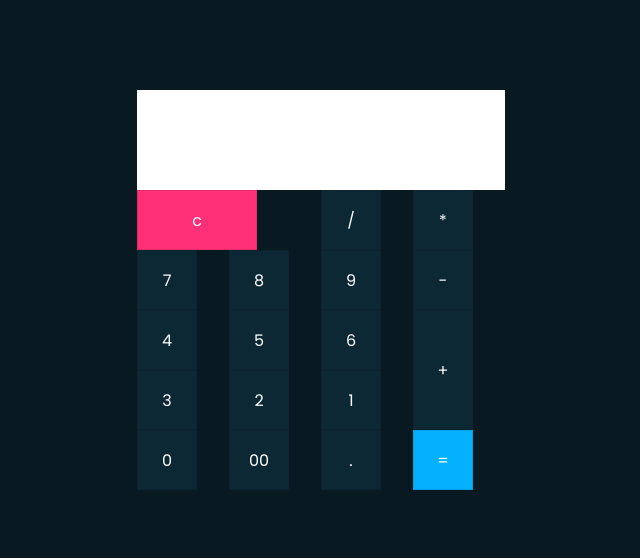
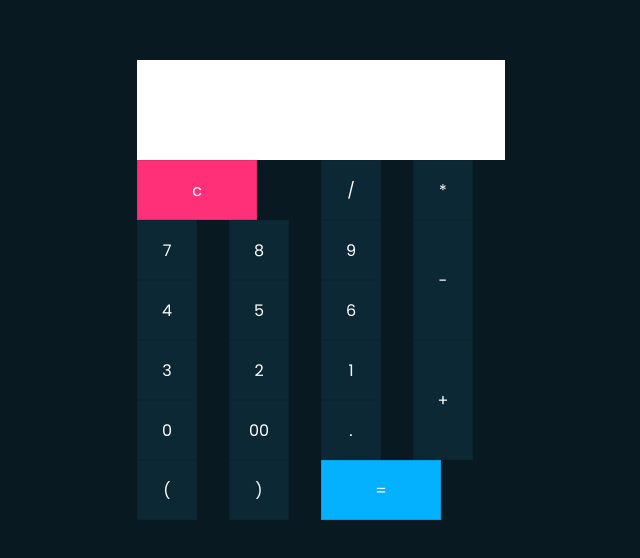
Before and after one commit to fN9ne/calculator, a plain HTML site: page index.html in a window 1280 px wide. Shown: the part 110-668 px from the top of the page, without its empty margins (319-959 px from the left). Drawn offline with Linux system fonts and the light colour scheme.

Commit message:
Add files via upload

```diff
--- a/index.html
+++ b/index.html
@@ -16,18 +16,21 @@
 			<span class="num" onclick="document.calc.txt.value +='7' ">7</span>
 			<span class="num" onclick="document.calc.txt.value +='8' ">8</span>
 			<span class="num" onclick="document.calc.txt.value +='9' ">9</span>
-			<span class="num" onclick="document.calc.txt.value +='-' ">-</span>
+			<span class="num minus" onclick="document.calc.txt.value +='-' ">-</span>
 			<span class="num" onclick="document.calc.txt.value +='4' ">4</span>
 			<span class="num" onclick="document.calc.txt.value +='5' ">5</span>
 			<span class="num" onclick="document.calc.txt.value +='6' ">6</span>
-			<span class="num plus" onclick="document.calc.txt.value +='+' ">+</span>
 			<span class="num" onclick="document.calc.txt.value +='3' ">3</span>
 			<span class="num" onclick="document.calc.txt.value +='2' ">2</span>
 			<span class="num" onclick="document.calc.txt.value +='1' ">1</span>
+			<span class="num plus" onclick="document.calc.txt.value +='+' ">+</span>
 			<span class="num" onclick="document.calc.txt.value +='0' ">0</span>
 			<span class="num" onclick="document.calc.txt.value +='00' ">00</span>
 			<span class="num" onclick="document.calc.txt.value +='.' ">.</span>
+			<span class="num" onclick="document.calc.txt.value +='(' ">(</span>
+			<span class="num" onclick="document.calc.txt.value +=')' ">)</span>
 			<span class="num equal" onclick="document.calc.txt.value = eval(calc.txt.value)">=</span>
 		</form>
+		<script src="js/script.js"></script>
 	</body>
 </html>
--- a/scss/style.scss
+++ b/scss/style.scss
@@ -25,6 +25,7 @@ body{
 		font-size: 18px;
 	}
 	& span{
+		user-select: none;
 		display: grid;
 		width: 60px;
 		height: 60px;
@@ -51,8 +52,14 @@ body{
 			grid-row: span 2;
 			height: 120px;
 		}
+		&.minus{
+			grid-row: span 2;
+			height: 120px;
+		}
 		&.equal{
 			background: #03b1ff;
+			grid-column: span 2;
+			width: 120px;
 		}
 	}
 }
```
Also changed, not shown: css/style.css.
